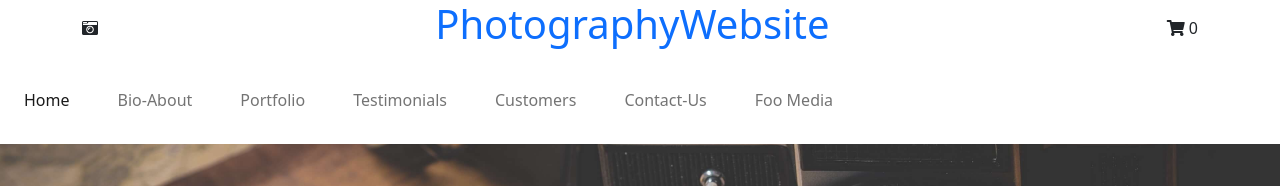
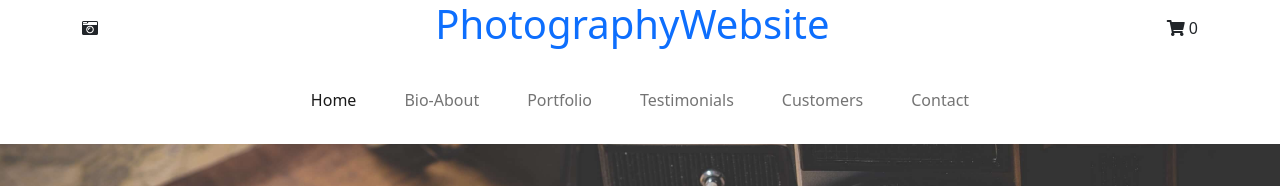
Before and after one commit to codefactorygit/FE12-Team4, an Angular app in the folder PhotographyWebsite/: page / in a window 1280 px wide. Shown: the top 186 px of the page. Built offline with nearby package versions, Linux system fonts and the light colour scheme.

Commit message:
some changse in navbar

```diff
--- a/PhotographyWebsite/src/app/navbar/navbar.component.html
+++ b/PhotographyWebsite/src/app/navbar/navbar.component.html
@@ -12,15 +12,14 @@
     <button class="navbar-toggler" type="button" data-toggle="collapse" data-target="#navbarNavAltMarkup" aria-controls="navbarNavAltMarkup" aria-expanded="false" aria-label="Toggle navigation">
     <span class="navbar-toggler-icon"></span>
     </button>
-    <div class="collapse navbar-collapse" id="navbarNavAltMarkup">
+    <div class="collapse navbar-collapse d-flex justify-content-center" id="navbarNavAltMarkup">
         <div class="navbar-nav">
             <a class="nav-item nav-link active p-4" routerLink="/">Home</a>
             <a class="nav-item nav-link p-4" routerLink="/bio-about">Bio-About</a>
             <a class="nav-item nav-link p-4" routerLink="/portfolio">Portfolio</a>
             <a class="nav-item nav-link p-4" routerLink="/testimonials">Testimonials</a>
             <a class="nav-item nav-link p-4" routerLink="/customers">Customers</a>
-            <a class="nav-item nav-link p-4" routerLink="/contact-us">Contact-Us</a>
-            <a class="nav-item nav-link p-4" routerLink="/foo-media">Foo Media</a>
+            <a class="nav-item nav-link p-4" routerLink="/contact-us">Contact</a>
 
         </div>
     </div>
```
